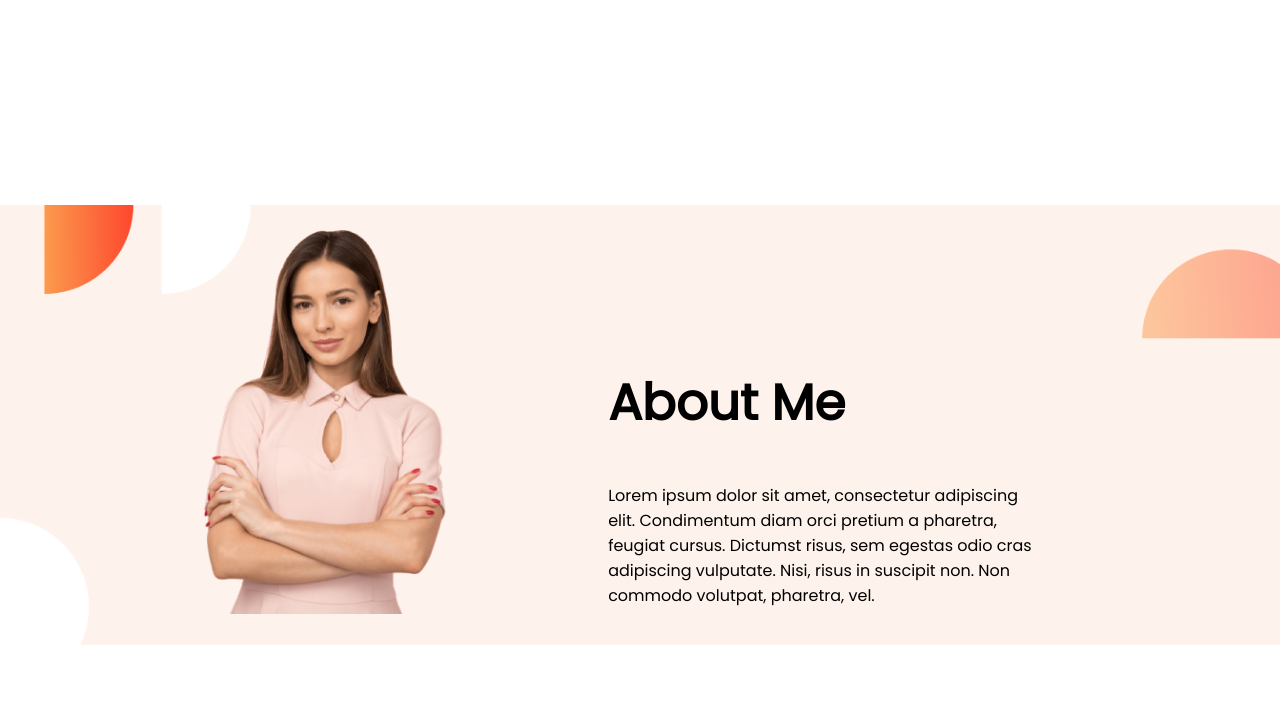
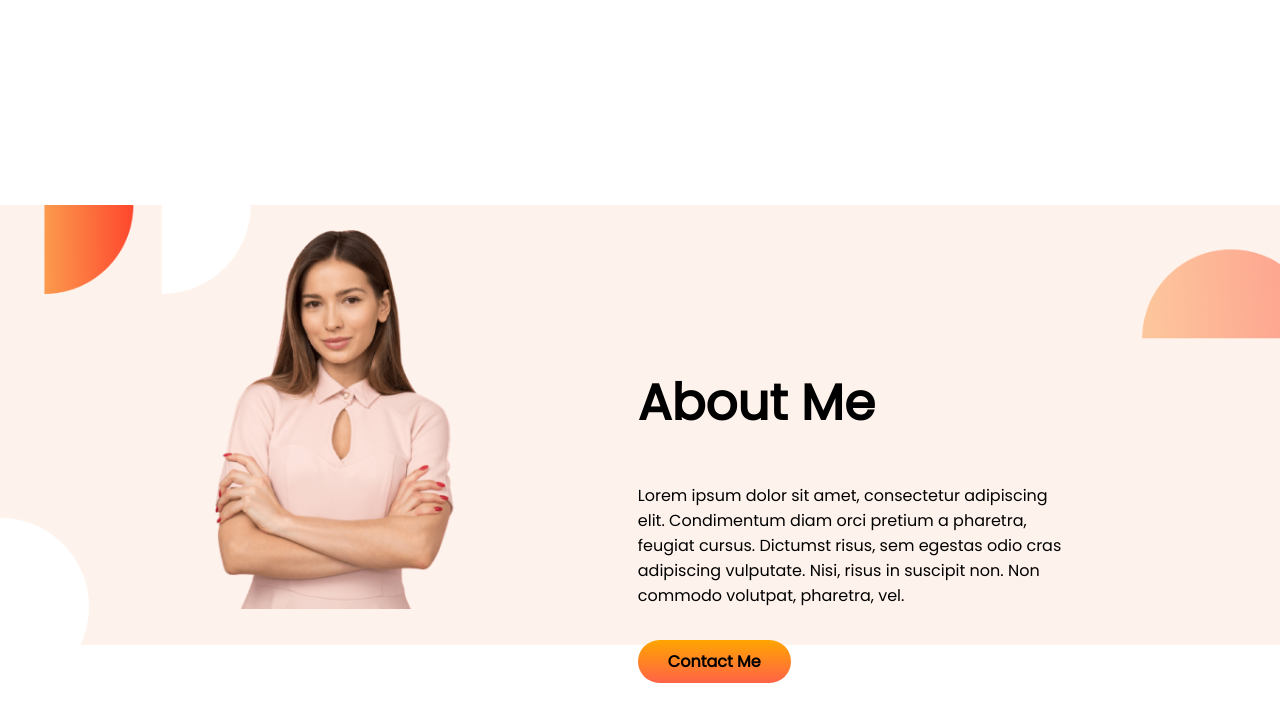
Before and after one commit to Tonima12/second-project, a plain HTML site: page index.html in a window 1280 px wide. Shown: the part 536-1258 px from the top of the page. Drawn offline with Linux system fonts and the light colour scheme.

Commit message:
style added

```diff
--- a/index.html
+++ b/index.html
@@ -27,13 +27,14 @@
         <div class="part-two">
             <img src="images/female/Person Image.png" alt="">
         </div>
-        <div class="first-part">
+        <div class="first-parts">
             <h1>About Me</h1>
             <p>Lorem ipsum dolor sit amet, consectetur adipiscing<br>
                 elit. Condimentum diam orci pretium a pharetra,<br>
                 feugiat cursus. Dictumst risus, sem egestas odio cras <br>
                 adipiscing vulputate. Nisi, risus in suscipit non. Non<br>
-                commodo volutpat, pharetra, vel.</p>
+                commodo volutpat, pharetra, vel.</p><br>
+            <a class="link-button" target="_blank" href="">Contact Me</a>
         </div>
 
     </section>
--- a/style.css
+++ b/style.css
@@ -19,7 +19,7 @@ h1 {
 }
 
 .first-part {
-    width: 100%;
+    width: 90%;
     padding-left: 5%;
     text-align: justify;
     border-top: 80px;
@@ -48,7 +48,7 @@ h1 {
 }
 
 .part-two img {
-    width: 46%;
+    width: 43%;
     /*pic size*/
     padding-left: 35%;
     /*bam pas thake koto tuku dure jabe*/
@@ -69,3 +69,12 @@ h1 {
     background-repeat: no-repeat;
     background-size: cover;
 }
+
+.first-parts {
+    width: 90%;
+    padding-left: 5%;
+    text-align: justify;
+    border-top: 80px;
+    margin-top: 100px;
+    margin-right: 50px;
+}
```
